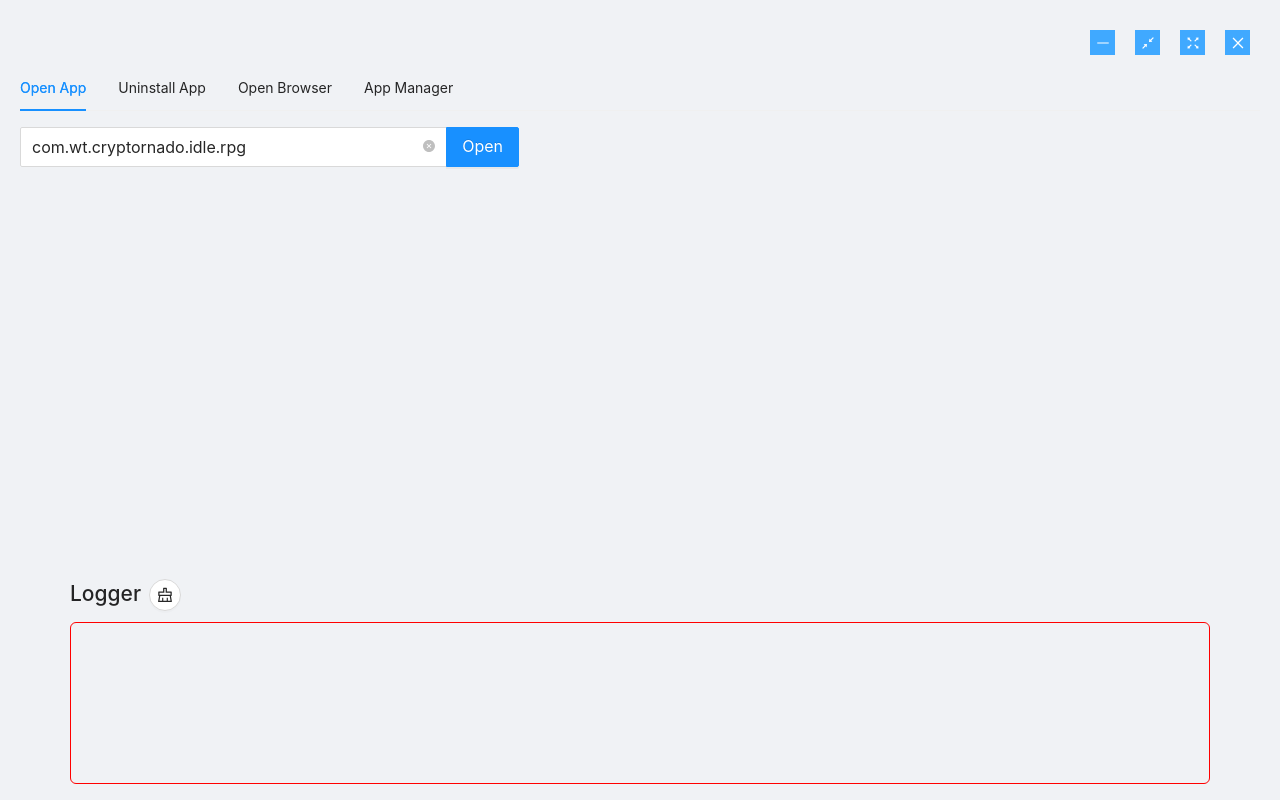
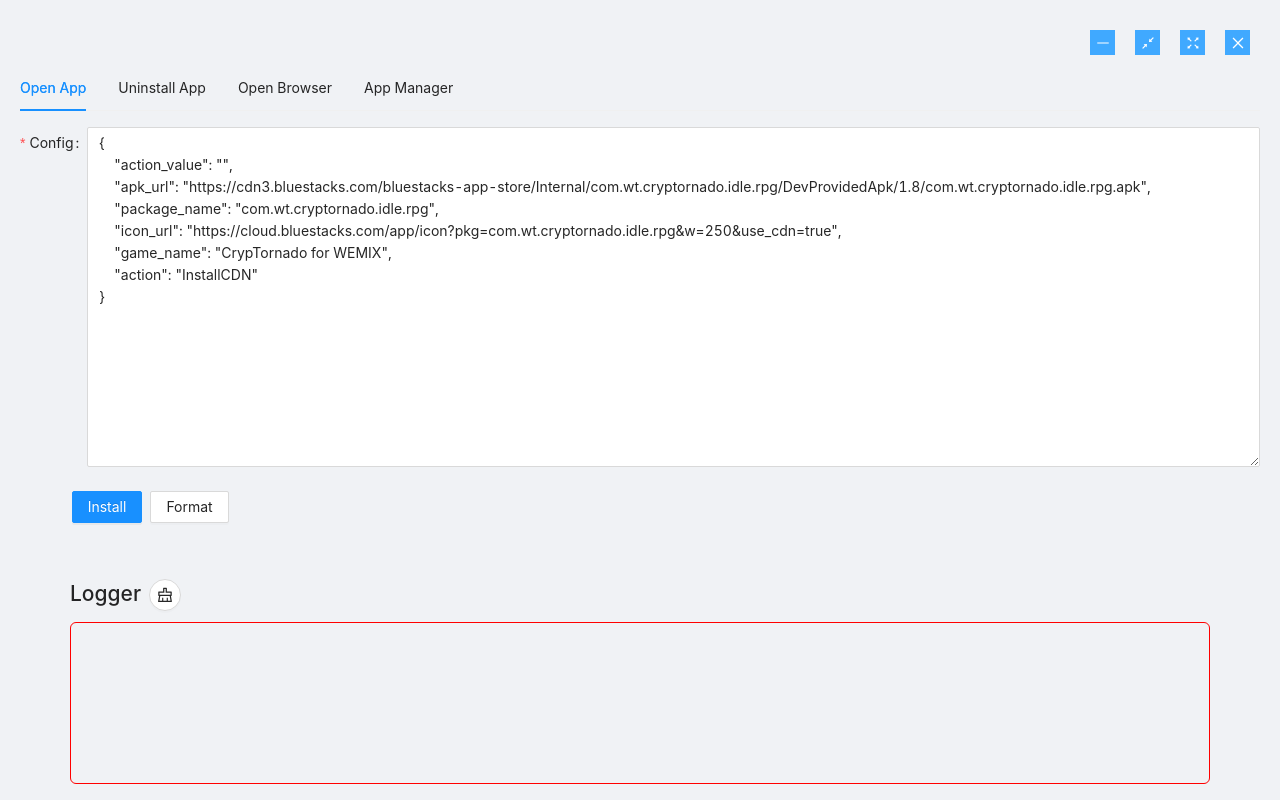
Before and after one commit to summer-bst/qt-webchannel-demo, a React (Create React App) app: page / in a window 1280 px wide. Built offline with nearby package versions, Linux system fonts and the light colour scheme.

Commit message:
installOrPlayApp api修改

```diff
--- a/src/components/openApp/Index.tsx
+++ b/src/components/openApp/Index.tsx
@@ -1,152 +1,66 @@
-import React, { useCallback, useState } from "react";
-import { SlidersOutlined } from "@ant-design/icons";
+import React, { useCallback } from "react";
 
-import { Button, Space, Drawer, Form, Input, message } from "antd";
+import { Button, Form, Input, Space, message } from "antd";
 
-import { useImmer } from "use-immer";
 import style from "./index.module.scss";
 import { qwebApi } from "../../tool/qwebApi";
-import mockData from "./mock";
+
+type configData = {
+  installConfig: string;
+};
+const installConfigData: configData = {
+  installConfig: JSON.stringify(
+    {
+      action_value: "",
+      apk_url:
+        "https://cdn3.bluestacks.com/bluestacks-app-store/Internal/com.wt.cryptornado.idle.rpg/DevProvidedApk/1.8/com.wt.cryptornado.idle.rpg.apk",
+      package_name: "com.wt.cryptornado.idle.rpg",
+      icon_url:
+        "https://cloud.bluestacks.com/app/icon?pkg=com.wt.cryptornado.idle.rpg&w=250&use_cdn=true",
+      game_name: "CrypTornado for WEMIX",
+      action: "InstallCDN",
+    },
+    null,
+    4
+  ),
+};
 
 const OpenApp: React.FC = () => {
-  const [visible, setVisible] = useState(false);
-
-  const [configType, setConfigType] = useState("cloudApp");
-
-  const [config, updateConfig] = useImmer<{ [x: string]: any }>(mockData);
-
-  //   打开游戏
-  const _onOpenApp = useCallback(
-    (event: string, type: string) => {
-      qwebApi({
-        event,
-        data: JSON.parse(config[type]),
-      });
-    },
-    [config]
-  );
-
-  //   打开游戏配置
-  const _onOpenAppConfig = useCallback((type: string) => {
-    setConfigType(type);
-    setVisible(true);
-  }, []);
-
-  const _onSubmitSuccess = useCallback(
-    (data: any) => {
-      console.log(data);
-      updateConfig((draft) => {
-        Object.keys(data).forEach((key) => {
-          draft[key] = data[key];
-        });
-      });
-      setVisible(false);
-    },
-    [updateConfig]
-  );
-  const _onOpenPureApp = useCallback((value: string) => {
-    // updateConfig((draft) => {
-    //   draft.androidAppPure = JSON.stringify(value, null, 4);
-    // });
-    // setTimeout(()=>{
-    //   _onOpenApp("installOrPlayApp", "androidAppPure");
-    // },100)
-    if (!value) {
-      message.warn("Please input package name.");
+  const [form] = Form.useForm();
+  const _onOpenPureApp = useCallback((value: configData) => {
+    if (!value.installConfig) {
+      message.warn("Please input package config.");
       return;
     }
     qwebApi({
       event: "installOrPlayApp",
-      data: value,
+      data: value.installConfig,
     });
   }, []);
 
+  const onFormat = () => {
+    console.log(form.getFieldsValue());
+    const values = form.getFieldsValue();
+    values.installConfig = JSON.stringify(
+      JSON.parse(values.installConfig),
+      null,
+      4
+    );
+    form.setFieldsValue(values);
+  };
+
   return (
     <div className={style.container}>
-      <Space size={"middle"} wrap>
-        {/* cloud app */}
-        {/* <Space>
-          <Button
-            type="primary"
-            onClick={() => _onOpenApp("openCloudGame", "cloudApp")}
-          >
-            Open Cloud App
-          </Button>
-          <Button
-            shape="circle"
-            icon={
-              <SlidersOutlined onClick={() => _onOpenAppConfig("cloudApp")} />
-            }
-          />
-        </Space> */}
-        {/* android app */}
-        {/* <Space>
-          <Button
-            type="primary"
-            onClick={() => _onOpenApp("installOrPlayAppforVm", "androidApp")}
-          >
-            Open Android App
-          </Button>
-          <Button
-            shape="circle"
-            icon={
-              <SlidersOutlined onClick={() => _onOpenAppConfig("androidApp")} />
-            }
-          />
-        </Space> */}
-        {/* android app,only packageName */}
-        <Space>
-          {/* <Button
-            type="primary"
-            onClick={() => _onOpenApp("installOrPlayApp", "androidAppPure")}
-          >
-            Open Android App(Only package name)
-          </Button>
-          <Button
-            shape="circle"
-            icon={
-              <SlidersOutlined onClick={() => _onOpenAppConfig("androidAppPure")} />
-            }
-          /> */}
-          <Input.Search
-            style={{ width: 500 }}
-            placeholder="Input Package Name"
-            allowClear
-            enterButton="Open"
-            size="large"
-            defaultValue="com.wt.cryptornado.idle.rpg"
-            onSearch={_onOpenPureApp}
-          />
-        </Space>
-        {/* pc app */}
-        {/* <Space>
-          <Button
-            type="primary"
-            onClick={() => _onOpenApp("openStreamGame", "pcApp")}
-          >
-            Open Pc App
-          </Button>
-          <Button
-            shape="circle"
-            icon={<SlidersOutlined onClick={() => _onOpenAppConfig("pcApp")} />}
-          />
-        </Space> */}
-      </Space>
-      <Drawer
-        onClose={() => setVisible(false)}
-        title="Config Panel"
-        width={520}
-        visible={visible}
-      >
       <Form
-          layout="vertical"
-          initialValues={config}
-          onFinish={_onSubmitSuccess}
+        // layout="vertical"
+        initialValues={installConfigData}
+        onFinish={_onOpenPureApp}
         autoComplete="off"
+        form={form}
       >
         <Form.Item
           label="Config"
-            name={configType}
+          name="installConfig"
           rules={[
             { required: true, message: "Please input your config data!" },
             {
@@ -162,15 +76,19 @@
             },
           ]}
         >
-            <Input.TextArea rows={20} />
+          <Input.TextArea rows={15} />
         </Form.Item>
-          <Form.Item wrapperCol={{ offset: 8, span: 16 }}>
+        <Form.Item wrapperCol={{ offset: 1, span: 16 }}>
+          <Space>
             <Button type="primary" htmlType="submit">
-              Submit
+              Install
             </Button>
+            <Button type="default" onClick={onFormat}>
+              Format
+            </Button>
+          </Space>
         </Form.Item>
       </Form>
-      </Drawer>
     </div>
   );
 };
```
Lines whose indentation alone changed are shown as unchanged.
